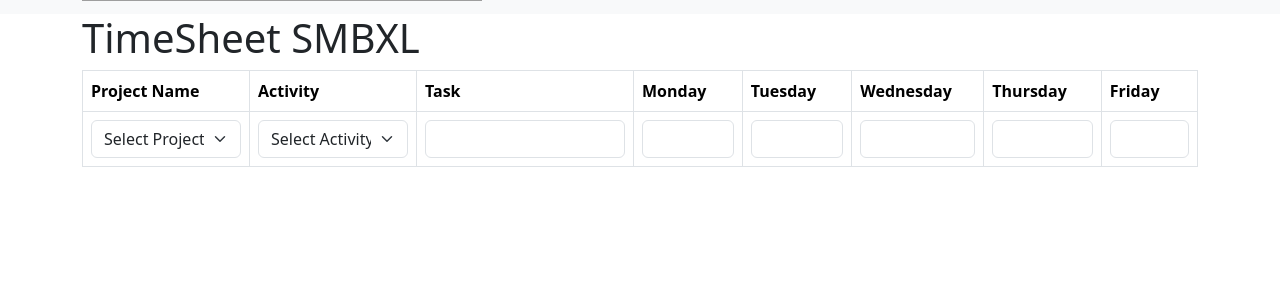
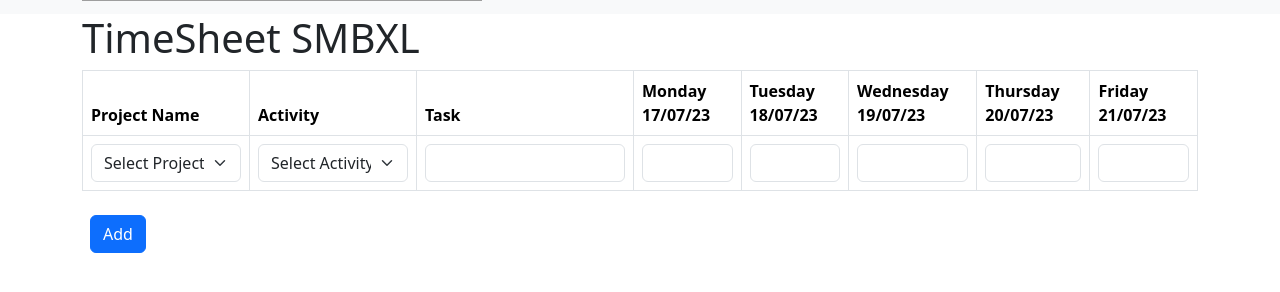
Before and after one commit to harshadatta099/TimeSheet_FrontEnd, a React (Vite) app: page /home in a window 1280 px wide. Shown: the part 312-604 px from the top of the page. Built offline with nearby package versions, Linux system fonts and the light colour scheme; grey boxes are pictures that could not be loaded.

Commit message:
updated!

```diff
--- a/src/components/TimeEntryForm.jsx
+++ b/src/components/TimeEntryForm.jsx
@@ -1,32 +1,157 @@
-import React, { useState } from 'react';
-import { Form, Button, Table } from 'react-bootstrap';
+import React, { useState } from "react";
+import { Form, Button, Table } from "react-bootstrap";
+import axios from "axios";
 
 const TimeEntryForm = () => {
-  const [projectName, setProjectName] = useState('');
-  const [activity, setActivity] = useState('');
-  const [task, setTask] = useState('');
+  const [projectName, setProjectName] = useState("");
+  const [activity, setActivity] = useState("");
+  const [task, setTask] = useState("");
   const [weekdays, setWeekdays] = useState({
-    monday: '',
-    tuesday: '',
-    wednesday: '',
-    thursday: '',
-    friday: '',
+    monday: "",
+    tuesday: "",
+    wednesday: "",
+    thursday: "",
+    friday: "",
   });
-
+  const [timeEntries, setTimeEntries] = useState([]);
   const handleInputChange = (day, value) => {
-    setWeekdays(prevState => ({
+    setWeekdays((prevState) => ({
       ...prevState,
       [day]: value,
     }));
   };
+  const [isEditing, setIsEditing] = useState(false);
+  const [editIndex, setEditIndex] = useState(null);
+  const handleDelete = (index) => {
+    setTimeEntries((prevTimeEntries) => {
+      const updatedEntries = [...prevTimeEntries];
+      updatedEntries.splice(index, 1);
+      return updatedEntries;
+    });
+  };
 
-  const handleSubmit = event => {
-    event.preventDefault();
+  const handleEdit = (index) => {
+    setIsEditing(true);
+    setEditIndex(index);
 
-    console.log('Submitted', {  projectName, activity, task, weekdays });
+    const entryToEdit = timeEntries[index];
+    setProjectName(entryToEdit.projectName);
+    setActivity(entryToEdit.activity);
+    setTask(entryToEdit.task);
+    setWeekdays({ ...entryToEdit.weekdays });
+  };
+
+  const handleSaveEdit = () => {
+    if (editIndex !== null) {
+      const updatedEntry = {
+        projectName,
+        activity,
+        task,
+        weekdays,
+      };
+      setTimeEntries((prevTimeEntries) => {
+        const updatedEntries = [...prevTimeEntries];
+        updatedEntries[editIndex] = updatedEntry;
+        return updatedEntries;
+      });
+
+      // Reset form fields and editing state
+      setIsEditing(false);
+      setEditIndex(null);
+      setProjectName("");
+      setActivity("");
+      setTask("");
+      setWeekdays({
+        monday: "",
+        tuesday: "",
+        wednesday: "",
+        thursday: "",
+        friday: "",
+      });
+    }
+  };
+
+  const handleSubmit = (e) => {
+    e.preventDefault();
+
+    if (isEditing) {
+      handleSaveEdit();
+      return;
+    }
+
+    if (!projectName || !activity || !task) {
+      alert("Please fill  project name, activity and task");
+      return;
+    }
+    setTimeEntries((prevTimeEntries) => [
+      ...prevTimeEntries,
+      { projectName, activity, task, weekdays },
+    ]);
+
+    console.log({ projectName, activity, task, weekdays });
+      // Reset form fields
+    setProjectName("");
+    setActivity("");
+    setTask("");
+    setWeekdays({
+      monday: "",
+      tuesday: "",
+      wednesday: "",
+      thursday: "",
+      friday: "",
+    });
+
+    setIsEditing(false); // Reset editing state
+  };
+
+  const projectOptions = [
+    { value: "", label: "Select Project" },
+    { value: "Persona Nutrition", label: "Persona Nutrition" },
+    { value: "Puritains", label: "Puritains" },
+    { value: "Nestle Health Sciences", label: "Nestle Health Sciences" },
+    { value: "Market Central", label: "Market Central" },
+    { value: "Family Central", label: "Family Central" },
+    { value: "Internal POC", label: "Internal POC" },
+    { value: "External POC", label: "External POC" },
+    { value: "Marketing & Sales", label: "Marketing & Sales" },
+  ];
+
+  const activityOptions = [
+    { value: "", label: "Select Activity" },
+    { value: "Unit Testing", label: "Unit Testing" },
+    { value: "Acceptance Testing", label: "Acceptance Testing" },
+    { value: "Warranty/MC", label: "Warranty/MC" },
+    { value: "System Testing", label: "System Testing" },
+    { value: "coding/implementation", label: "coding/implementation" },
+    { value: "Design ", label: "Design" },
+    { value: "Support", label: "Support" },
+    { value: "Integration Testing", label: "Integration Testing" },
+    { value: "Requirement Development", label: "Requirement Development" },
+    { value: "Planning", label: "Planning" },
+    { value: "PTO", label: "PTO" },
+  ];
+
+  const getCurrentWeekdayDates = () => {
+    const today = new Date();
+    const days = ["Monday", "Tuesday", "Wednesday", "Thursday", "Friday"];
+
+    return Array.from({ length: 5 }, (_, i) => {
+      const currentDay = new Date(today);
+      currentDay.setDate(today.getDate() - today.getDay() + i + 1);
+
+      const formattedDate = currentDay.toLocaleDateString("en-GB", {
+        day: "2-digit",
+        month: "2-digit",
+        year: "2-digit",
+      });
+      // const formattedDate=currentDay.toISOString();
+      console.log(formattedDate);
+      return days[i] + " " + formattedDate;
+    });
   };
 
   return (
+    <>
       <Form onSubmit={handleSubmit}>
         <Table responsive bordered>
           <thead>
@@ -34,11 +159,11 @@ const TimeEntryForm = () => {
               <th>Project Name</th>
               <th>Activity</th>
               <th>Task</th>
-            <th>Monday</th>
-            <th>Tuesday</th>
-            <th>Wednesday</th>
-            <th>Thursday</th>
-            <th>Friday</th>
+              {Object.entries(weekdays).map(([day], index) => (
+                <th key={day}>
+                  <div>{getCurrentWeekdayDates()[index]}</div>
+                </th>
+              ))}
             </tr>
           </thead>
           <tbody>
@@ -46,81 +171,104 @@ const TimeEntryForm = () => {
               <td>
                 <Form.Select
                   value={projectName}
-                onChange={e => setProjectName(e.target.value)}
-                style={{ width: '150px' }}
+                  onChange={(e) => setProjectName(e.target.value)}
+                  style={{ width: "150px" }}
                 >
-
-                <option value="">Select Project</option>
-                <option value="Project 1">Project 1</option>
-                <option value="Project 1">Project 1</option>
-                <option value="Project 1">Project 1</option>
-                <option value="Project 1">Project 1</option>
+                  {projectOptions.map((option) => (
+                    <option key={option.value} value={option.value}>
+                      {option.label}
+                    </option>
+                  ))}
                 </Form.Select>
               </td>
               <td>
                 <Form.Select
                   value={activity}
-                onChange={e => setActivity(e.target.value)}
-                style={{ width: '150px' }}
+                  onChange={(e) => setActivity(e.target.value)}
+                  style={{ width: "150px" }}
                 >
-                <option value="">Select Activity</option>
-                <option value="Project 1">Project 1</option>
-                <option value="Project 1">Project 1</option>
-                <option value="Project 1">Project 1</option>
-                <option value="Project 1">Project 1</option>
-                <option value="Project 1">Project 1</option>
-
+                  {activityOptions.map((option) => (
+                    <option key={option.value} value={option.value}>
+                      {option.label}
+                    </option>
+                  ))}
                 </Form.Select>
               </td>
               <td>
                 <Form.Control
                   type="text"
                   value={task}
-                onChange={e => setTask(e.target.value)}
-                style={{ width: '200px' }}
+                  onChange={(e) => setTask(e.target.value)}
+                  style={{ width: "200px" }}
                 />
               </td>
-            <td>
+              {Object.entries(weekdays).map(([day, value], index) => (
+                <td key={day}>
                   <Form.Control
                     type="number"
-                value={weekdays.monday}
-                onChange={e => handleInputChange('monday', e.target.value)}
+                    value={value}
+                    onChange={(e) => handleInputChange(day, e.target.value)}
                   />
                 </td>
-            <td>
-              <Form.Control
-                type="number"
-                value={weekdays.tuesday}
-                onChange={e => handleInputChange('tuesday', e.target.value)}
-              />
-            </td>
-            <td>
-              <Form.Control
-                type="number"
-                value={weekdays.wednesday}
-                onChange={e => handleInputChange('wednesday', e.target.value)}
-              />
-            </td>
-            <td>
-              <Form.Control
-                type="number"
-                value={weekdays.thursday}
-                onChange={e => handleInputChange('thursday', e.target.value)}
-              />
-            </td>
-            <td>
-              <Form.Control
-                type="number"
-                value={weekdays.friday}
-                onChange={e => handleInputChange('friday', e.target.value)}
-
-              />
-            </td>
+              ))}
             </tr>
           </tbody>
         </Table>
-
+        <Button type="submit" className="m-2">
+          {isEditing ? "Save" : "Add"}
+        </Button>
+        {isEditing && (
+          <Button variant="secondary" onClick={() => setIsEditing(false)}>
+            Cancel
+          </Button>
+        )}
       </Form>
+      {timeEntries.length > 0 && (
+        <div className="mt-3">
+          <Table responsive bordered>
+            <thead>
+              <tr>
+                <th>Project Name</th>
+                <th>Activity</th>
+                <th>Task</th>
+                {Object.entries(weekdays).map(([day, value], index) => (
+                  <th key={day}>
+                    <div>{getCurrentWeekdayDates()[index]}</div>
+                  </th>
+                ))}
+                <th>Edit</th>
+                <th>Delete</th>
+              </tr>
+            </thead>
+            <tbody>
+              {timeEntries.map((entry, index) => (
+                <tr key={index}>
+                  <td>{entry.projectName}</td>
+                  <td>{entry.activity}</td>
+                  <td>{entry.task}</td>
+                  {Object.values(entry.weekdays).map((value, index) => (
+                    <td key={index}>{value}</td>
+                  ))}
+                  <td>
+                    <Button variant="info" onClick={() => handleEdit(index)}>
+                      Edit
+                    </Button>
+                  </td>
+                  <td>
+                    <Button
+                      variant="danger"
+                      onClick={() => handleDelete(index)}
+                    >
+                      Delete
+                    </Button>
+                  </td>
+                </tr>
+              ))}
+            </tbody>
+          </Table>
+        </div>
+      )}
+    </>
   );
 };
 
```
Lines whose indentation alone changed are shown as unchanged.
